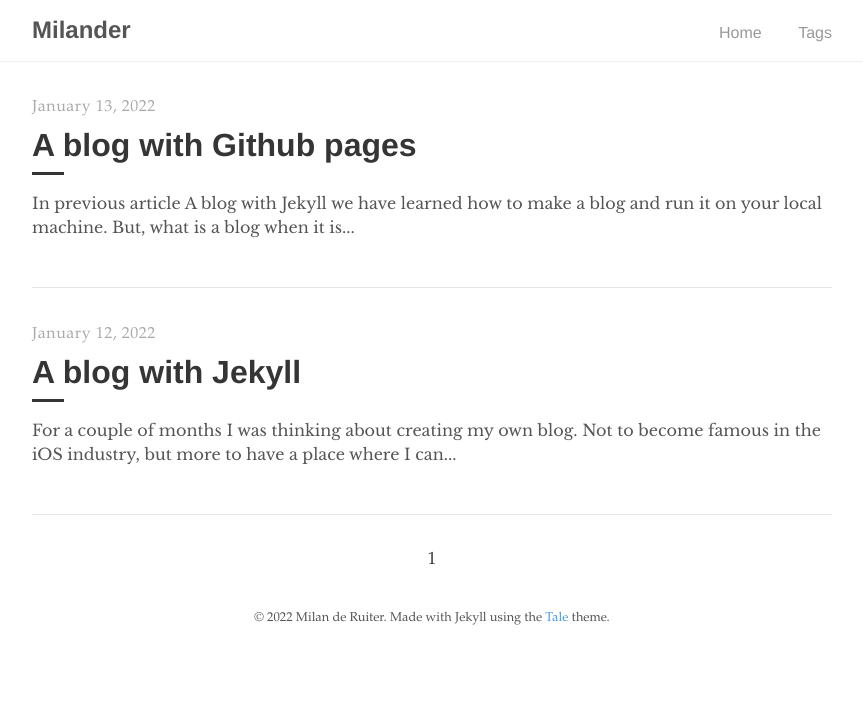
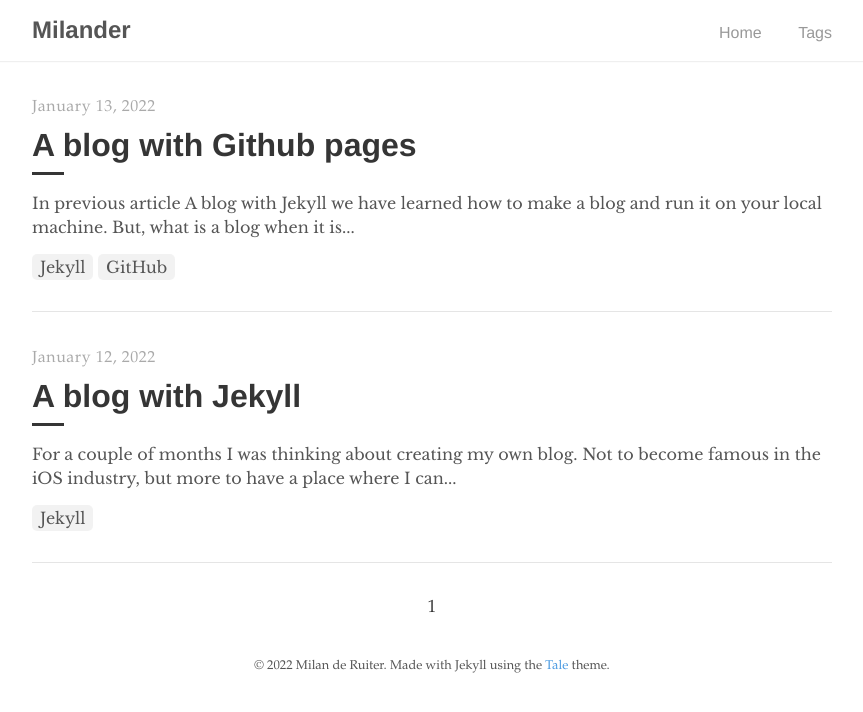
Before and after one commit to mderuiter/mderuiter.github.io, a Jekyll site: the page built from index.html, in a window 1280 px wide. Shown: the top 712 px of the page, without its empty margins (208-1071 px from the left). Built offline with Jekyll 4.4.1, drawn with Linux system fonts in a browser that asks for light colours; the list of posts is cut into pages by our own code.

Commit message:
Add tags to the catalogue

```diff
--- a/_includes/catalogue_item.html
+++ b/_includes/catalogue_item.html
@@ -14,5 +14,12 @@
         {{ post.content | strip_html | truncatewords: 30 }}
       {% endif %}
     </p>
+
+    <div class="catalogue-tags">
+      {% for tag in post.tags %}
+      <span>{{ tag }}</span>
+      {% endfor %}
+    </div>
+
   </div>
 </a>
--- a/_sass/tale/_catalogue.scss
+++ b/_sass/tale/_catalogue.scss
@@ -12,6 +12,17 @@
 
     &:last-child {
       border: 0;
+    }
+  }
+
+  &-tags {
+    span {
+      background-color: red;
+      padding: 0.2rem 0.5rem;
+      background: rgba(0, 0, 0, 0.05);
+      border-radius: 5px;
+      color: $default-color;
+      text-decoration: none;
     }
   }
 
```
